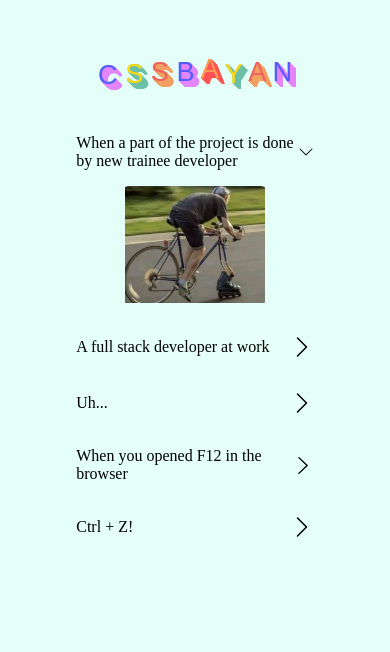
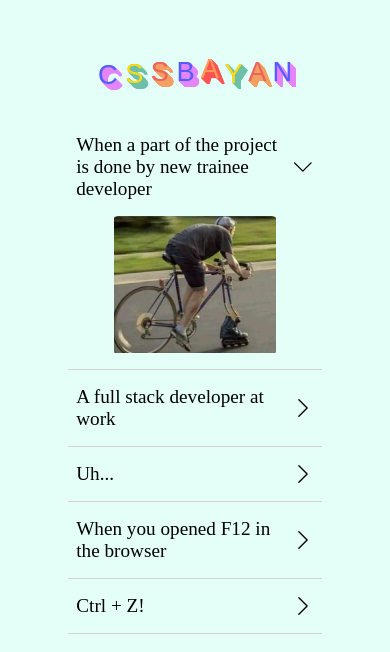
Before and after one commit to vichernikova/cssBayan, a plain HTML site: page cssBayan/index.html in a window 390 px wide. Drawn offline with Linux system fonts and the light colour scheme; a web font is replaced by a local one.

```diff
--- a/cssBayan/index.html
+++ b/cssBayan/index.html
@@ -27,9 +27,9 @@
 			<div class="accordion__item">
 				<input class="accordion__input" id="meme1" type="radio" name="meme" hidden checked>
 				<label for="meme1" class="accordion__label">
-					<div class="accordion__item--title">
-					<p>When a part of the project is done by new trainee developer</p>
-					<img class="chevron" src="./images/svg/chevron-right.svg" alt="chevron">
+					<div class="accordion__item--text">
+						<p class="accordion__item--title">When a part of the project is done by new trainee developer</p>
+						<img class="chevron" src="./images/svg/chevron-right.svg" alt="chevron">
 					</div>
 					<img class="accordion__img" src="./images/jpg/1.jpg" alt="meme">
 				</label>
@@ -37,9 +37,9 @@
 			<div class="accordion__item">
 				<input class="accordion__input" id="meme2" type="radio" name="meme" hidden>
 				<label for="meme2" class="accordion__label">
-					<div class="accordion__item--title">
-					<span>A full stack developer at work</span>
-					<img class="chevron" src="./images/svg/chevron-right.svg" alt="chevron">
+					<div class="accordion__item--text">
+						<p class="accordion__item--title">A full stack developer at work</p>
+						<img class="chevron" src="./images/svg/chevron-right.svg" alt="chevron">
 					</div>
 					<img class="accordion__img" src="./images/jpg/2.jpg" alt="meme">
 				</label>
@@ -47,9 +47,9 @@
 			<div class="accordion__item">
 				<input class="accordion__input" id="meme3" type="radio" name="meme" hidden >
 				<label for="meme3" class="accordion__label">
-					<div class="accordion__item--title">
-					<span>Uh...</span>
-					<img class="chevron" src="./images/svg/chevron-right.svg" alt="chevron">
+					<div class="accordion__item--text">
+						<p class="accordion__item--title">Uh...</p>
+						<img class="chevron" src="./images/svg/chevron-right.svg" alt="chevron">
 					</div>
 					<img class="accordion__img" src="./images/jpg/3.jpg" alt="meme">
 				</label>
@@ -57,9 +57,9 @@
 			<div class="accordion__item">
 				<input class="accordion__input" id="meme4" type="radio" name="meme" hidden >
 				<label for="meme4" class="accordion__label">
-					<div class="accordion__item--title">
-					<span>When you opened F12 in the browser</span>
-					<img class="chevron" src="./images/svg/chevron-right.svg" alt="chevron">
+					<div class="accordion__item--text">
+						<p class="accordion__item--title">When you opened F12 in the browser</p>
+						<img class="chevron" src="./images/svg/chevron-right.svg" alt="chevron">
 					</div>
 					<img class="accordion__img" src="./images/jpg/4.jpg" alt="meme">
 				</label>
@@ -67,9 +67,9 @@
 			<div class="accordion__item">
 				<input class="accordion__input" id="meme5" type="radio" name="meme" hidden >
 				<label for="meme5" class="accordion__label">
-					<div class="accordion__item--title">
-					<span>Ctrl + Z!</span>
-					<img class="chevron" src="./images/svg/chevron-right.svg" alt="chevron">
+					<div class="accordion__item--text">
+						<p class="accordion__item--title">Ctrl + Z!</p>
+						<img class="chevron" src="./images/svg/chevron-right.svg" alt="chevron">
 					</div>
 					<img class="accordion__img" src="./images/jpg/5.jpg" alt="meme">
 				</label>
--- a/cssBayan/style.css
+++ b/cssBayan/style.css
@@ -5,7 +5,7 @@
 }
 
 .accordion {
-	max-width: 90%;
+	max-width: 95%;
 	margin: 2em auto;
 }
 
@@ -68,6 +68,7 @@
 
 .accordion__item {
 	padding: 0.5em;
+	border-bottom: 1px solid var(--grey);
 }
 
 .accordion__label {
@@ -78,17 +79,21 @@
 	margin: 0.5em 0;
 }
 
-.accordion__item--title {
-	font-size: 1.5em;
+.accordion__item--text {
 	width: 100%;
 	display: flex;
 	justify-content: space-between;
 	align-items: center;
 }
 
+.accordion__item--title {
+	font-size: 1.5em;
+	width: 100%;
+}
+
 .chevron {
 	display: block;
-	width: 1em;
+	width: 2em;
 	transition: all 0.5s ease-in-out;
 }
 
@@ -98,7 +103,7 @@
 	transition: height 0.6s ease-in;
 }
 
-input[type='radio']:checked~label .accordion__img {
+input[type='radio']:checked ~ label .accordion__img {
 	height:auto;
 	margin-top: 1em;
 }
@@ -135,6 +140,12 @@
 		display: block;
 	}
 
+	@media screen and (max-width: 992px) {
+		.chevron {
+			display: block;
+		}
+	}
+
 	@media screen and (min-width: 820px) {
 		.accordion__item:hover .accordion__img {
 			height: 20vw;
@@ -145,15 +156,15 @@
 
 @media screen and (max-width: 1280px) {
 	.accordion {
-		max-width: 40%;
+		max-width: 70%;
 	}
 
 	input[type='radio']:checked~label .accordion__img {
-		height: 20vw;
+		height: 35vw;
 	}
 
 	.chevron {
-		width: 1.8rem;
+		width: 1.5em;
 	}
 }
 
@@ -167,13 +178,8 @@
 		font-size: 1em;
 	}
 
-	input[type='radio']:checked~label .accordion__img {
-		height:30vw;
-		margin-top: 1em;
-	}
-
-	.chevron {
-		width: 1.5rem;
+	.accordion__item--title {
+		font-size: 1.2em;
 	}
 }
 
@@ -186,8 +192,4 @@
 	.accordion--title {
 		font-size: 1.7em;
 	}
-
-	.accordion__item--title {
-		font-size: 1em;
-	}
 }
--- a/cssBayan/variables.css
+++ b/cssBayan/variables.css
@@ -2,4 +2,5 @@
 	--background: #E4FFF7;
 	--green: #50b598;
 	--black: black;
+	--grey: rgb(210, 208, 208);
 }
```
